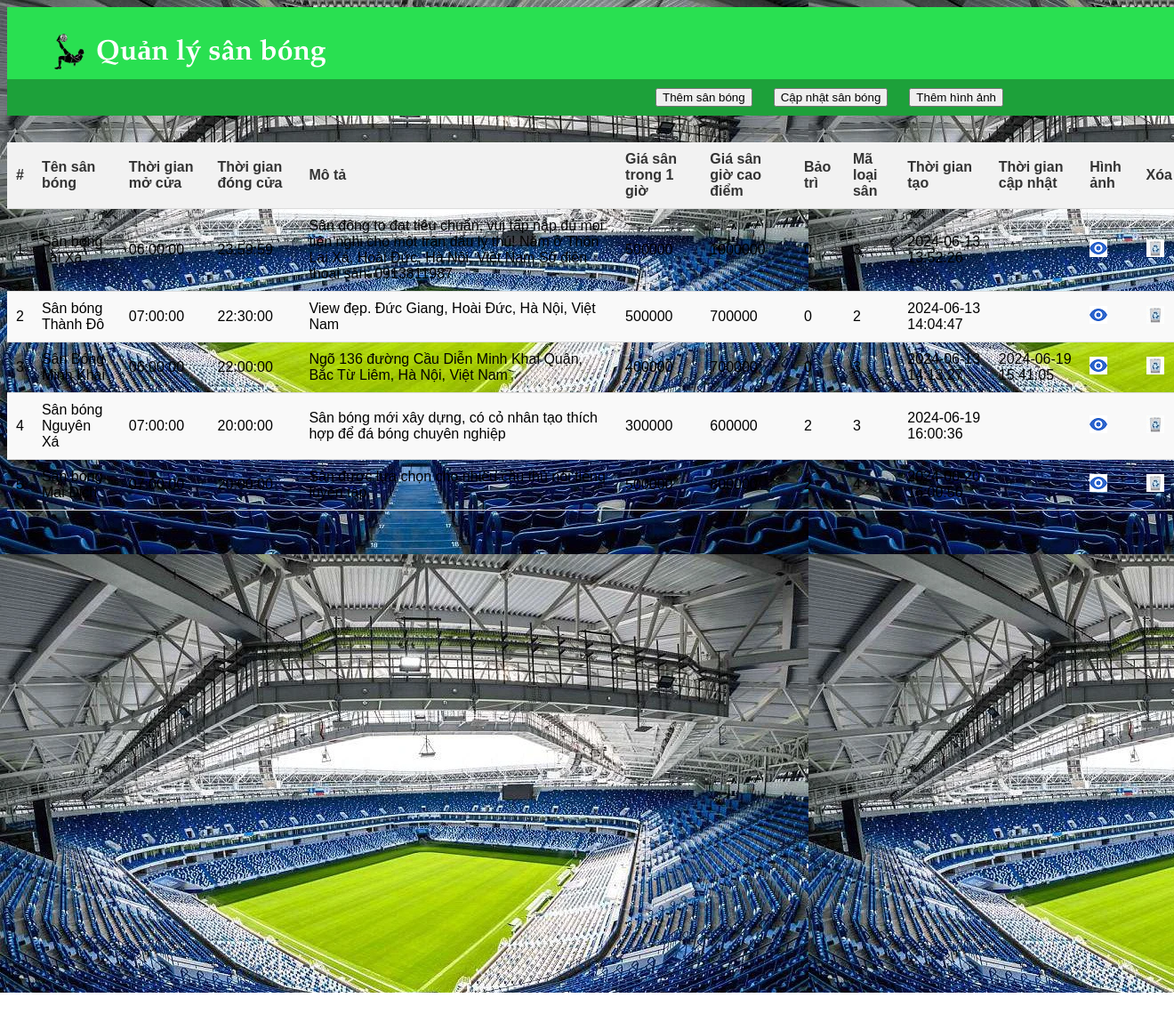
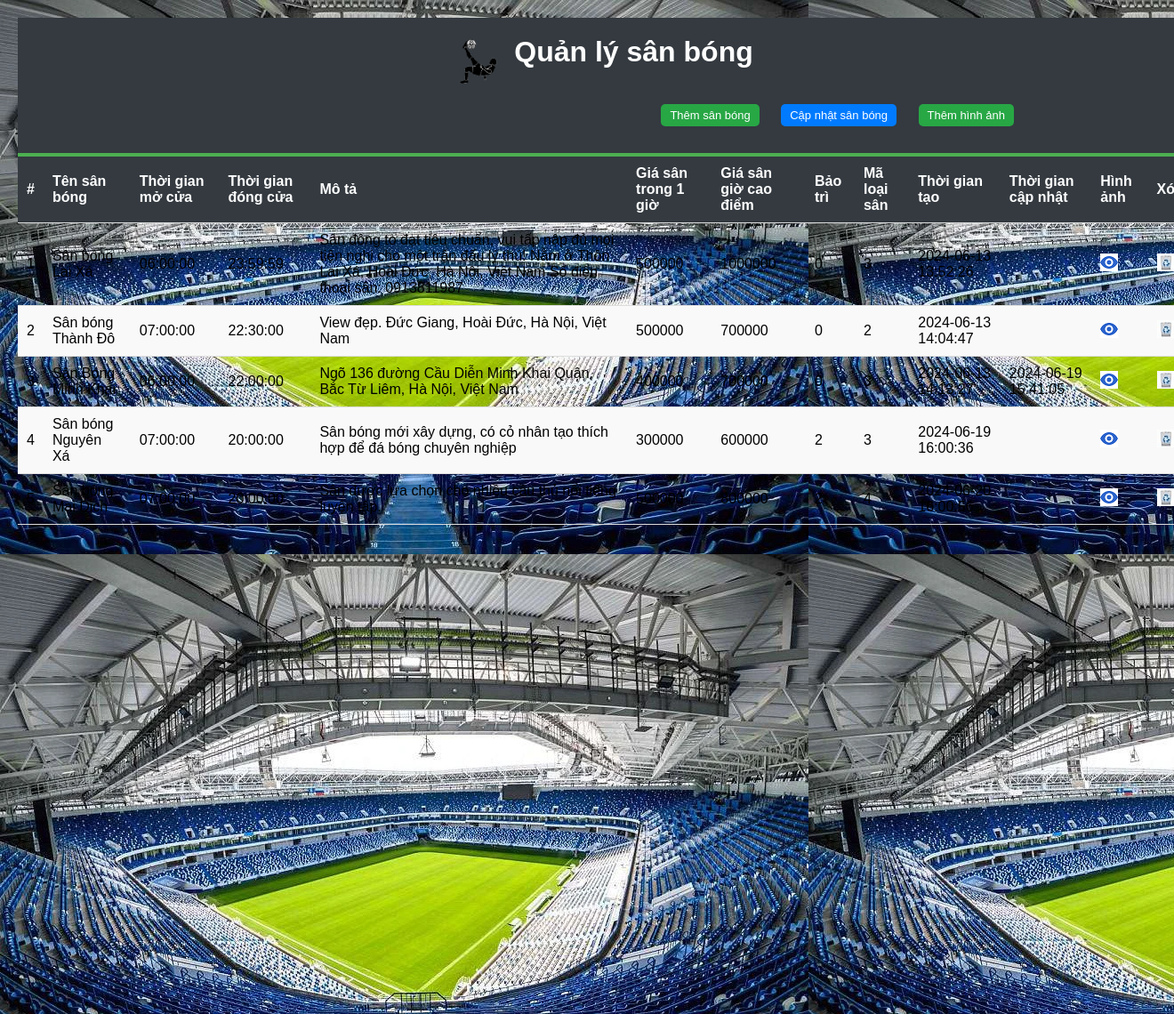
Before and after one commit to Icegozi/SoccerGo, a PHP site: page /pitchManage.php in a window 1320 px wide; the page is wider, and only the part inside the window is pictured. Shown: that part at 89% size. Before the commit the page ends 1116 px from the top of that part, so only its background shows below. Run offline with PHP 8.4, Linux system fonts and the light colour scheme; data comes from the database, SQL or seed files in the repository.

Commit message:
update interface

```diff
--- a/GUI/accountManage.php
+++ b/GUI/accountManage.php
@@ -45,7 +45,7 @@
             <h1>Bảo chì tài khoản</h1>
         </div>
     </header>
-    <table border="0">
+    <table>
         <tr>
             <th>#</th>
             <th>Họ Tên</th>
@@ -53,7 +53,7 @@
             <th>Số điện thoại</th>
             <th>Địa chỉ</th>
             <th>Loại tài khoản</th>
-            <th>Thao tác</th>
+            <th></th>
         </tr>
         <?php foreach ($users as $user): ?>
         <tr>
@@ -64,7 +64,7 @@
             <td><?php echo $user['address']; ?></td>
             <td><?php echo $userService->findNameType( $user['type'])?></td>
             <td class="usecase">
-                <a href="editAdmin.php?action=edit&id=<?php echo $user['id']; ?>">Sửa</a> |
+                <a href="editAdmin.php?action=edit&id=<?php echo $user['id']; ?>" style="margin-right: 10px;">Sửa</a>
                 <a href="accountManage.php?action=delete&id=<?php echo $user['id']; ?>"
                     onclick="return confirm('Are you sure?')">Xóa</a>
             </td>
--- a/GUI/addUser.php
+++ b/GUI/addUser.php
@@ -51,7 +51,7 @@
 </head>
 
 <body>
-    <h2>Add New User</h2>
+    <h2>Thêm Tài Khoản</h2>
     <div class="container">
         <div class="col-md-6">
             <form method="POST">
@@ -82,7 +82,7 @@
                         <option value="2">Customer</option>
                     </select>
                 </div>
-                <button type="submit" class="btn">Add User</button>
+                <button type="submit" class="btn">Thêm</button>
             </form>
         </div>
     </div>
--- a/GUI/css/pitchManage.css
+++ b/GUI/css/pitchManage.css
@@ -1,50 +1,40 @@
 body {
-    position: relative;
-    top: 0;
-    left: 0;
-    right: 0;
-    bottom: 0;
-
-    font-family: 'Palatino Linotype', 'Book Antiqua', Palatino, serif;
+    font-family: Arial, sans-serif;
+    background-color: #f8f9fa;
+    margin: 0;
+    padding: 20px;
 }
 
 .header_pitchManage {
-    padding-top: 30px;
-
-    background-color: rgb(41, 224, 81);
-    background-size: cover;
-    background-position: center;
-    background-attachment: fixed;
-    width: 100%;
+    padding: 20px 0;
+    background-color: #343a40;
     color: white;
-    display: flex;
-
-    flex-direction: column;
-    /* Xếp các phần tử con theo chiều dọc */
-    /* Căn giữa các phần tử theo chiều ngang */
+    text-align: center;
+    border-bottom: 4px solid #4CAF50;
 }
 
 .header_content {
-    padding-left: 50px;
     display: flex;
-    /* Căn giữa các phần tử trong header_content theo chiều dọc */
+    align-items: center;
+    justify-content: center;
 }
 
 .logo {
-    width: 40px;
-    height: 40px;
-    margin-right: 10px;
+    width: 50px;
+    height: 50px;
+    margin-right: 15px;
 }
+
 
 h1 {
     margin: 0;
-    /* Loại bỏ margin mặc định của h1 */
+    padding-bottom: 20px;
 }
 
 .menu2 {
     padding-top: 10px;
     padding-bottom: 10px;
-    background-color: rgb(29, 161, 58);
+    background-color: #343a40;
     margin-top: 10px;
     /* Khoảng cách giữa header_content và menu */
 }
@@ -56,9 +46,37 @@
 }
 
 .butthem,
-.butsua,
-.butthongke {
-    margin-right: 0;
+.butsua {
+    display: inline-block;
+    font-size: 13px;
+    padding: 5px 10px;
+    margin: 0px;
+    border: none;
+    border-radius: 5px;
+    cursor: pointer;
+}
+
+/* Phong cách nút Thêm */
+.butthem {
+    background-color: #28a745;
+    color: white;
+}
+
+.butthem:hover {
+    background-color: #218838;
+    transform: scale(1.05);
+}
+
+.butsua {
+    background-color: #007bff;
+    color: white;
+}
+
+.butsua:hover {
+    background-color: #0056b3;
+    /* Đậm hơn khi hover */
+    transform: scale(1.05);
+    /* Tăng kích thước khi hover */
 }
 
 .menu2 ul li a img {
@@ -109,13 +127,12 @@
     width: 100%;
     border-collapse: collapse;
     font-family: Arial, sans-serif;
-    margin-top: 30px;
-    margin-bottom: 1000px;
+    margin-bottom: 20px;
 }
 
 thead th {
-    background-color: #f2f2f2;
-    color: #333;
+    background-color: #343a40;
+    color: white;
     padding: 10px;
     text-align: left;
     border-bottom: 1px solid #ddd;
--- a/GUI/pitchManage.php
+++ b/GUI/pitchManage.php
@@ -36,7 +36,7 @@
                     </form>
                 </li>
                 <li>
-                    <form method="post" action=""><button name="ThemHinhAnh" class="ThemHinhAnh">Thêm hình ảnh</button>
+                    <form method="post" action=""><button name="ThemHinhAnh" class="butthem">Thêm hình ảnh</button>
                     </form>
                 </li>
             </ul>
```
Also changed, not shown: GUI/css/accountManage.css (+25 -29 lines), GUI/css/editOrder.css (added, +74 -0 lines), GUI/edit_order.php (added, +114 -0 lines), GUI/orderHistoy.php (+61 -24 lines).
